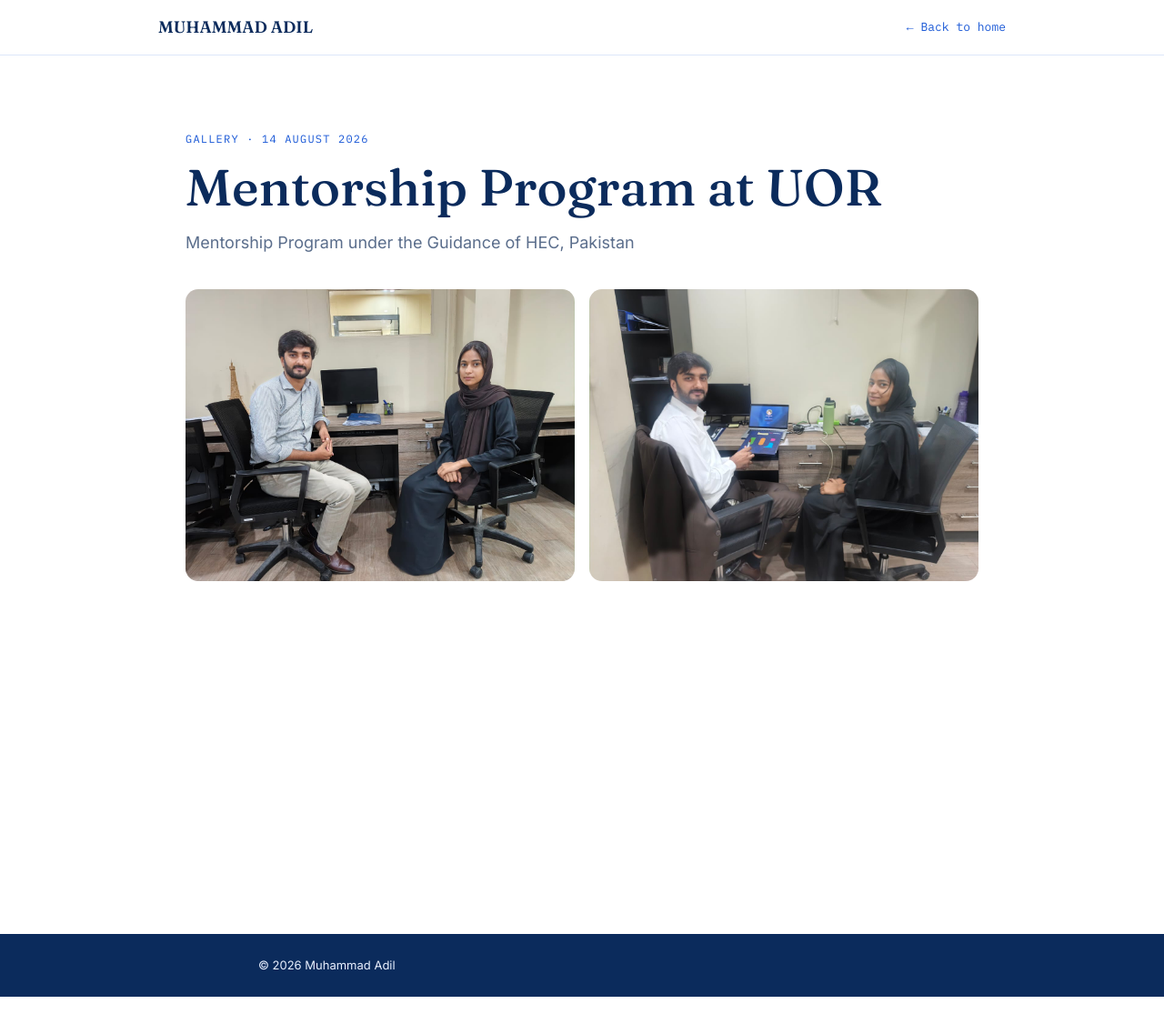
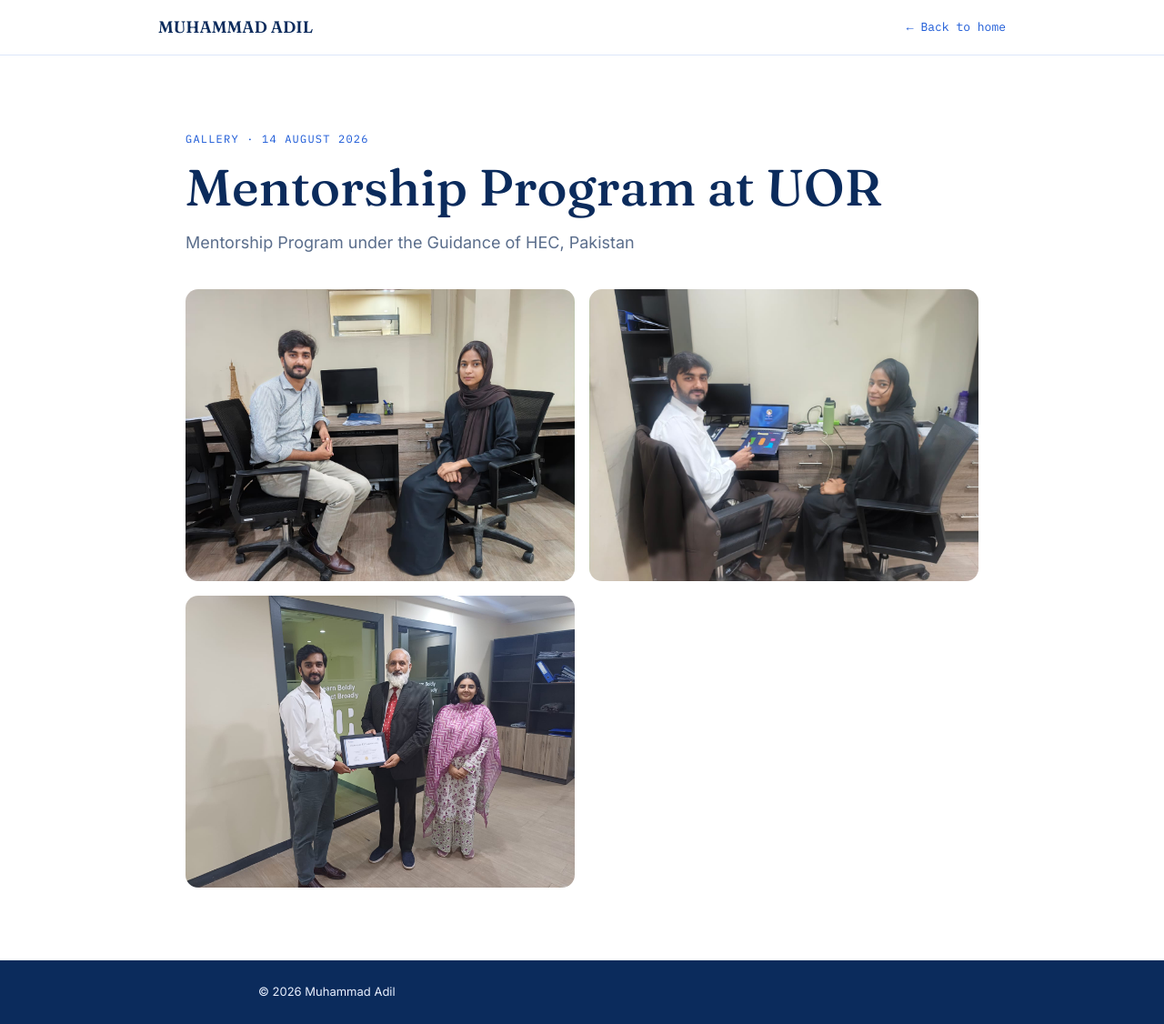
Before and after one commit to m-adilk/m-adilk.github.io, a Jekyll site: the page built from _galleries/mentorship-uorhec.md, in a window 1280 px wide and 1126 px high. Shown: the whole window at 91% size. Built offline with Jekyll 4.4.1, drawn with Linux system fonts in a browser that asks for light colours.

Commit message:
Update _galleries/mentorship-uorhec.md (via Pages CMS)

```diff
--- a/_galleries/mentorship-uorhec.md
+++ b/_galleries/mentorship-uorhec.md
@@ -8,4 +8,5 @@ cover_image: /assets/uploads/WhatsApp Image 2026-07-20 at 1.22.15 PM.jpeg
 images:
   - /assets/uploads/whatsapp-image-2026-07-20-at-12215-pm.jpeg
   - /assets/uploads/whatsapp-image-2026-07-01-at-125429-pm.jpeg
+  - /assets/uploads/mentorship-certificate-recieving.jpeg
 ---
```
